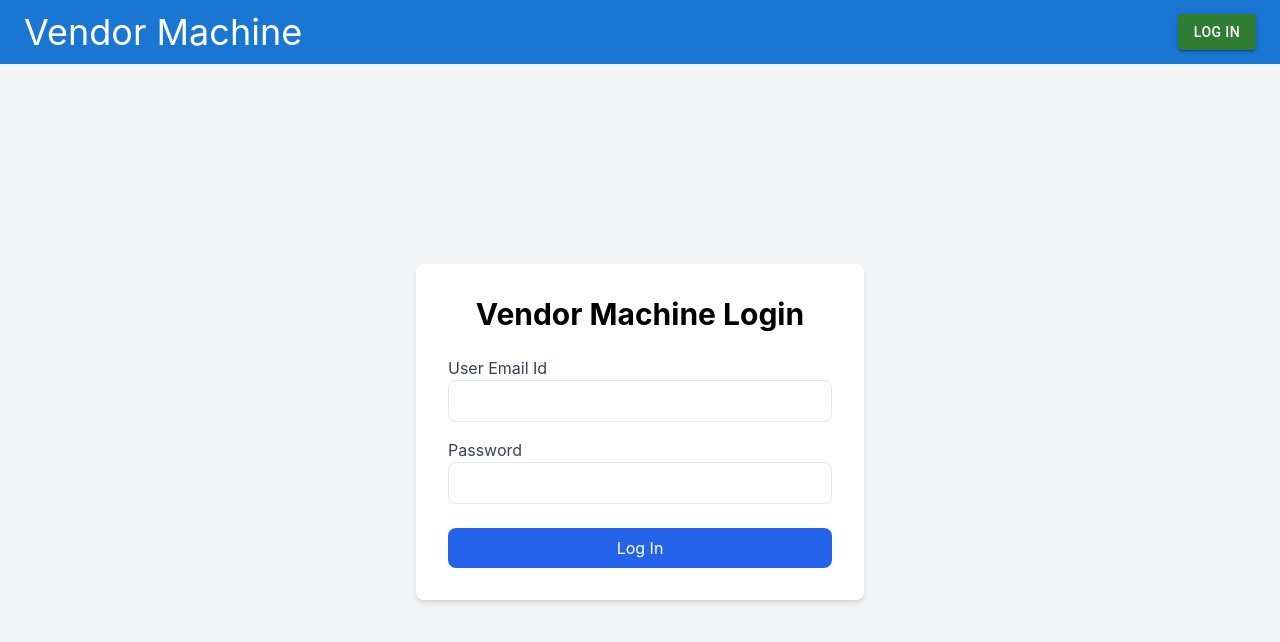
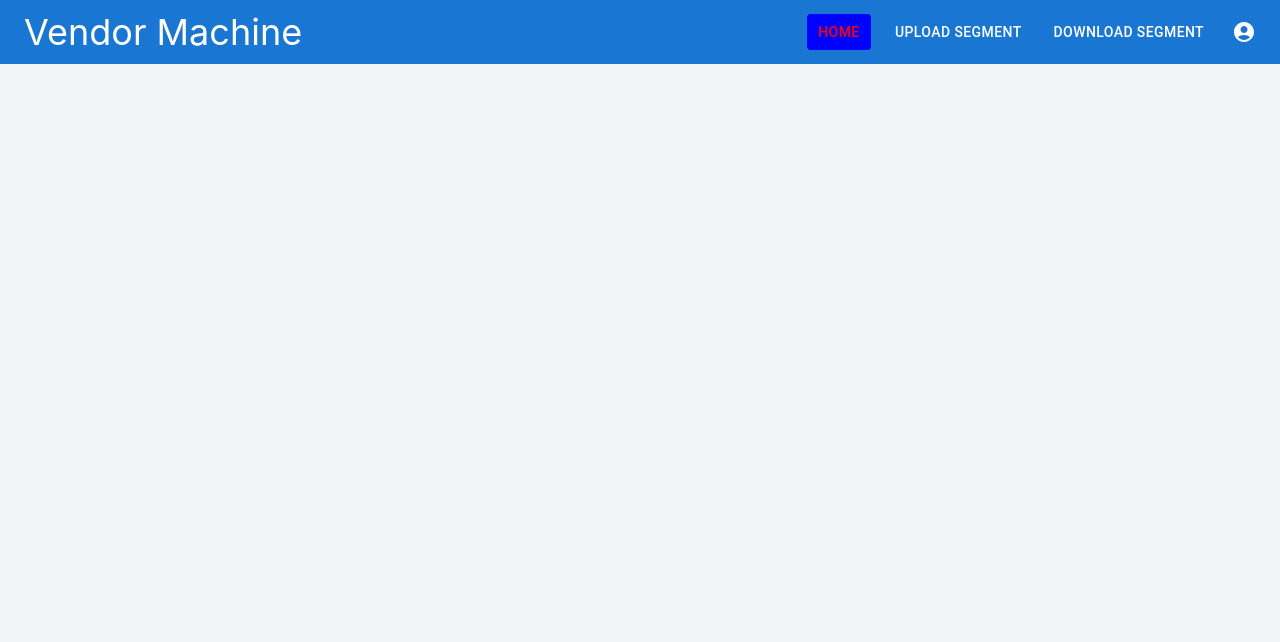
Before and after one commit to atanushil/Vendor-Machine, a React (Create React App) app: page / in a window 1280 px wide. Shown: the top 642 px of the page. Built offline with nearby package versions, Linux system fonts and the light colour scheme.

Commit message:
fixed the error in btn

```diff
--- a/src/components/Login.jsx
+++ b/src/components/Login.jsx
@@ -8,7 +8,7 @@ const menuItems = [
 ];
 
 export default function Login() {
-  const [isLoggedIn, setIsLoggedIn] = useState(false); // Initialize to false initially
+  const [isLoggedIn, setIsLoggedIn] = useState(true); // Initialize to false initially
 
   return (
     <div className="min-h-screen flex flex-col">
--- a/src/components/NavBar.jsx
+++ b/src/components/NavBar.jsx
@@ -22,13 +22,11 @@ export default function NavBar({ isLoggedIn, setIsLoggedIn, menuItems }) {
 
   const handleMenuClose = () => {
     setAnchorEl(null);
-    // handleDrawerToggle(); // Close drawer after clicking a menu item
   };
 
   const handleLogout = () => {
-    setIsLoggedIn(false); // Update logged-in state
+    setIsLoggedIn(false);
     handleMenuClose();
-    // handleDrawerToggle(); // Close drawer after clicking a menu item
   };
 
   const handleDrawerToggle = () => {
@@ -37,8 +35,6 @@ export default function NavBar({ isLoggedIn, setIsLoggedIn, menuItems }) {
 
   const handleMenuItemClick = (label) => {
     setActiveMenuItem(label);
-    handleDrawerToggle(); // Close drawer after clicking a menu item
-    // Implement navigation logic here if needed
   };
 
   const menuId = "primary-search-account-menu";
@@ -71,7 +67,7 @@ export default function NavBar({ isLoggedIn, setIsLoggedIn, menuItems }) {
     <div className="mx-2" key={item.label}>
       <Button
         color="inherit"
-        onClick={() => handleMenuItemClick(item.label)}
+        onClick={() => {handleMenuItemClick(item.label);}}
         style={{
           color: activeMenuItem === item.label ? "red" : "inherit",
           background: activeMenuItem === item.label ? "blue" : "inherit",
@@ -84,9 +80,9 @@ export default function NavBar({ isLoggedIn, setIsLoggedIn, menuItems }) {
 
   const renderMobileMenuItems = menuItems.map((item) => (
     <ListItem
-      button
+    button
       key={item.label}
-      onClick={() => handleMenuItemClick(item.label)}
+      onClick={() => { handleMenuItemClick(item.label); setDrawerOpen(!drawerOpen) }}
       sx={{
         color: activeMenuItem === item.label ? "red" : "inherit",
         background: activeMenuItem === item.label ? "blue" : "inherit",
```
